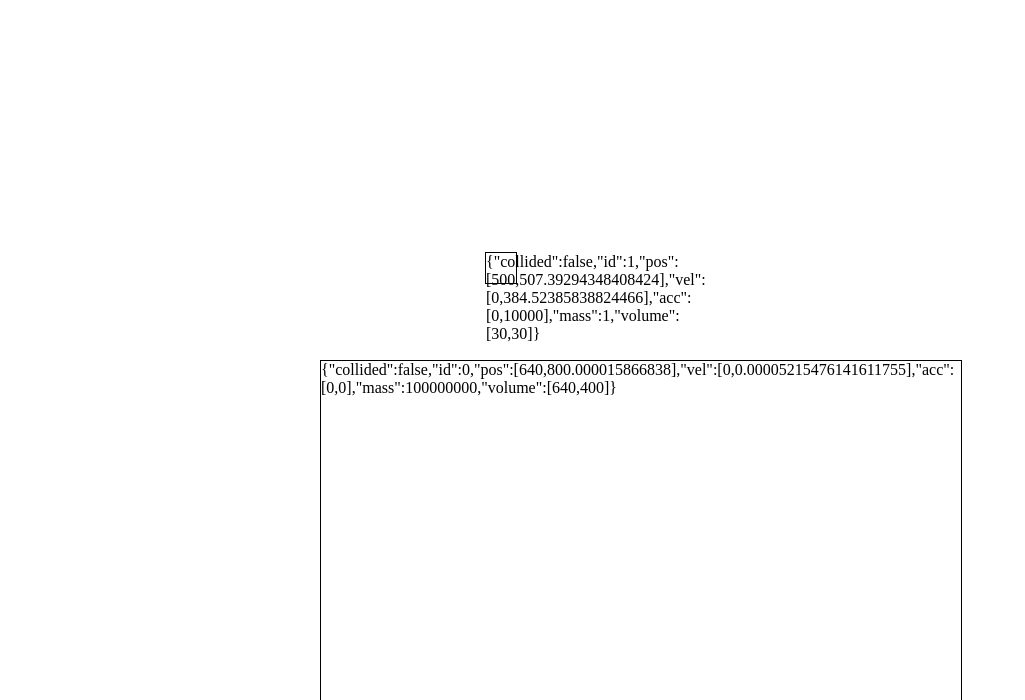
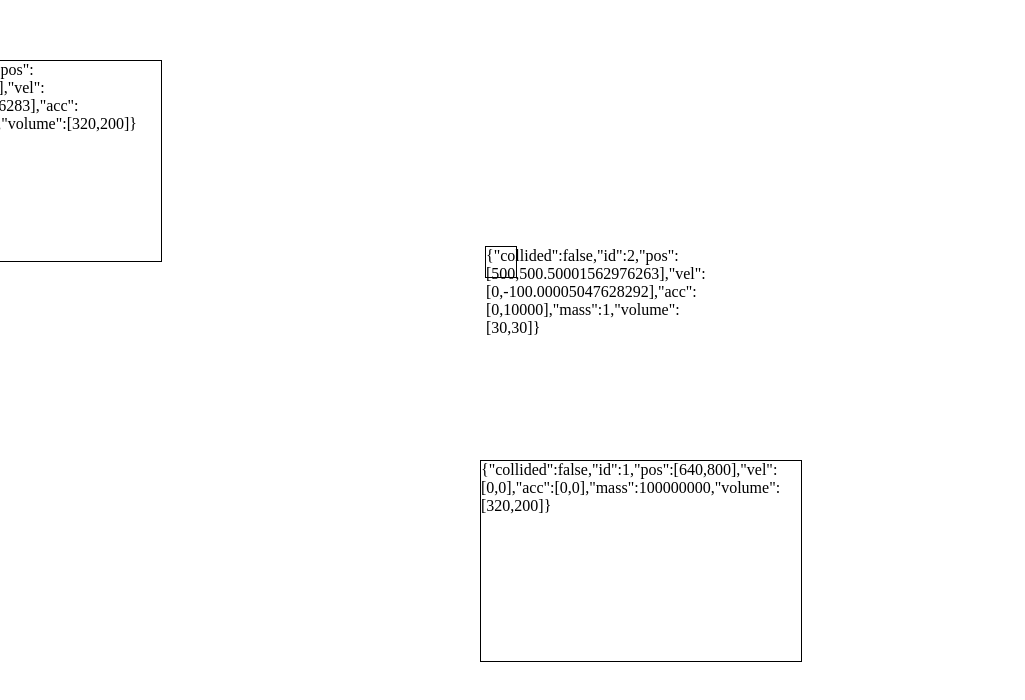
Before and after one commit to Blake-Dowling/Typescript-Physics-Simulator, a React (Create React App) app: page / in a window 1280 px wide. Shown: the part 240-940 px from the top of the page, without its empty margins (0-1025 px from the left). After the commit the page ends 902 px from the top, so only its background shows below. Built offline with nearby package versions, Linux system fonts and the light colour scheme.

Commit message:
solved quadratic sign selection

```diff
--- a/src/index.tsx
+++ b/src/index.tsx
@@ -19,15 +19,15 @@ export default function Index() {
     setObList((prevObList) => {
       const newObList = [...prevObList]
       // left wall
-      // newObList.push(new ob(newObList.length, [-.5*SCREEN_WIDTH, .5*SCREEN_HEIGHT], [0, 0], [0, 0], 100000000, [SCREEN_WIDTH/2, SCREEN_HEIGHT/2]));
+      newObList.push(new ob(newObList.length, [0*SCREEN_WIDTH, .5*SCREEN_HEIGHT], [0, 0], [0, 0], 100000000, [SCREEN_WIDTH/4, SCREEN_HEIGHT/4]));
       // //bottom wall
 
 
-      newObList.push(new ob(newObList.length, [.5*SCREEN_WIDTH, 1*SCREEN_HEIGHT], [0, 0], [0, 0], 100000000, [SCREEN_WIDTH/2, SCREEN_HEIGHT/2]));
+      newObList.push(new ob(newObList.length, [.5*SCREEN_WIDTH, 1*SCREEN_HEIGHT], [0, 0], [0, 0], 100000000, [SCREEN_WIDTH/4, SCREEN_HEIGHT/4]));
       // //right wall
       // newObList.push(new ob(newObList.length, [1.5*SCREEN_WIDTH, .5*SCREEN_HEIGHT], [0, 0], [0, 0], 100000000, [SCREEN_WIDTH/2, SCREEN_HEIGHT/2]));
       // //top wall
-      // newObList.push(new ob(newObList.length, [.5*SCREEN_WIDTH, 0*SCREEN_HEIGHT], [0, 0], [0, 0], 100000000, [SCREEN_WIDTH/2, SCREEN_HEIGHT/2]));
+      //newObList.push(new ob(newObList.length, [.5*SCREEN_WIDTH, 0*SCREEN_HEIGHT], [0, 0], [0, 0], 100000000, [SCREEN_WIDTH/2, SCREEN_HEIGHT/2]));
 
 
       newObList.push(new ob(newObList.length, [500, 500], [0, 0], [0, 10000], 1, [30, 30]));
@@ -74,7 +74,7 @@ export default function Index() {
 //               }
               let ttc = obj.calcTD2(obj, obj_other)
               // if(obj.id === 1){
-
+              //   console.log(ttc)
               // }
               if(ttc < T){
 
--- a/src/ob.tsx
+++ b/src/ob.tsx
@@ -39,8 +39,8 @@ export class ob{
     collision(dir: Dir, obj1: ob, obj2: ob){
       let v1 = 0;
       let v2 = 0;
-console.log("1 - ",obj1.vel)
-      for(let i=1; i<obj1.pos.length; i++){
+// console.log("1 - ",obj1.vel)
+      for(let i=0; i<obj1.pos.length; i++){
         v1 = obj1.vel[i];
         v2 = obj2.vel[i];
 
@@ -68,10 +68,15 @@ console.log("1 - ",obj1.vel)
         )
         / (2 * ((mass1**2) + mass1*mass2))
       )
-      // if(obj1.id === 0){
+      if(obj1.id === 2){
+        console.log(obj1.vel[i])
         console.log(vf1_plus,vf1_minus)
-      // }
-      let vf1 = vf1_minus//Math.min(vf2_minus, vf2_plus)
+      }
+      let vf1 = vf1_plus;
+      // Select side of quadratic opposite to starting velocity
+      if(Math.abs(vf1 - obj1.vel[i]) < 0.0001){
+        vf1 = vf1_minus;
+      }
       let vf2 = (M - (mass1*vf1)) / mass2
       // console.log("-",vf1)
       // console.log(v1, v2)
@@ -88,17 +93,25 @@ console.log("1 - ",obj1.vel)
         let v = [0, 0];
         let a = [0, 0];
         // Calculate distance magnitude
-        for(let i=1; i<obj1.pos.length; i++){
-          d[i] += (obj2.pos[i] - obj1.pos[i] - (0.5*obj1.volume[i]) - (0.5*obj2.volume[i]));
+        for(let i=0; i<obj1.pos.length; i++){
+          if(obj2.pos[i] >= obj1.pos[i]){
+            d[i] += ( (obj2.pos[i] - (0.5*obj2.volume[i])) - (obj1.pos[i] + (0.5*obj1.volume[i])) );
+          }
+          else if(obj2.pos[i] < obj1.pos[i]){
+            d[i] += ( (obj2.pos[i] + (0.5*obj2.volume[i])) - (obj1.pos[i] - (0.5*obj1.volume[i])) );
+          }
+
         }
         // d = Math.sqrt(d);
-
-        for(let i=1; i<obj1.vel.length; i++){
+        // if(this.id===1){
+        //   console.log(d)
+        // }
+        for(let i=0; i<obj1.vel.length; i++){
           v[i] += (obj2.vel[i] - obj1.vel[i]);
         }
         // v = Math.sqrt(v);
 
-        for(let i=1; i<obj1.acc.length; i++){
+        for(let i=0; i<obj1.acc.length; i++){
           a[i] += (obj2.acc[i] - obj1.acc[i]);
           a[i] = Math.max(a[i], .001)
         }
@@ -109,7 +122,7 @@ console.log("1 - ",obj1.vel)
       let td_plus = NaN;
       let td_minus = NaN;
       let td = [0, 0];
-      for(let i=1; i<obj1.acc.length; i++){
+      for(let i=0; i<obj1.acc.length; i++){
         td_plus = (
           (-v[i] + (
                                     Math.sqrt(
@@ -139,13 +152,12 @@ console.log("1 - ",obj1.vel)
               NaN;
 
       }
-      let td_mag = 0;
-      for(let i=1; i<obj1.acc.length; i++){
-        td_mag += td[i]**2;
-      }
-      td_mag = Math.sqrt(td_mag)
-      // console.log(td_mag)
-      return td_mag;
+
+
+      // if(obj1.id === 1){
+      // console.log(td)
+      // }
+      return Math.min(...td);
     }
     // Sideways trajectory projection - Calculates time at which
     // Ob will be at passed distance delta. It uses the quadratic
```
